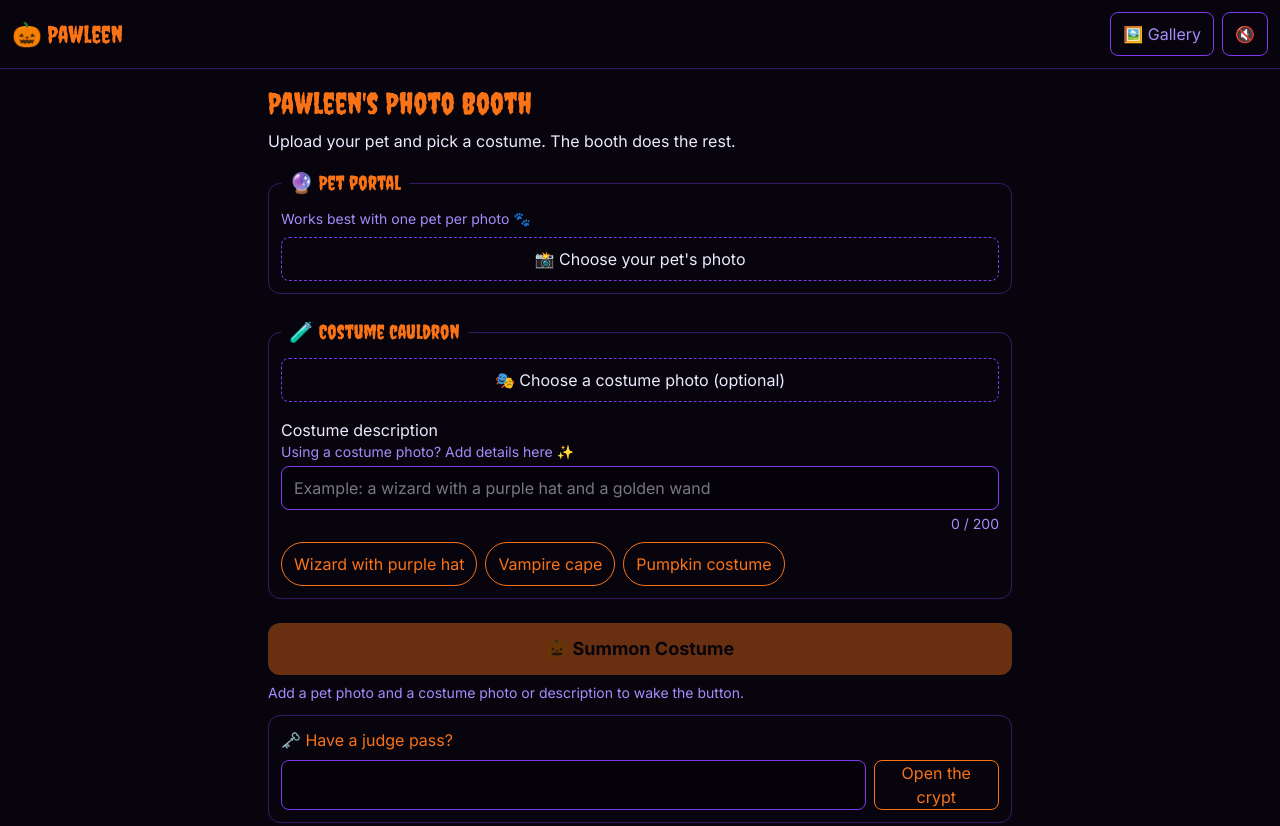
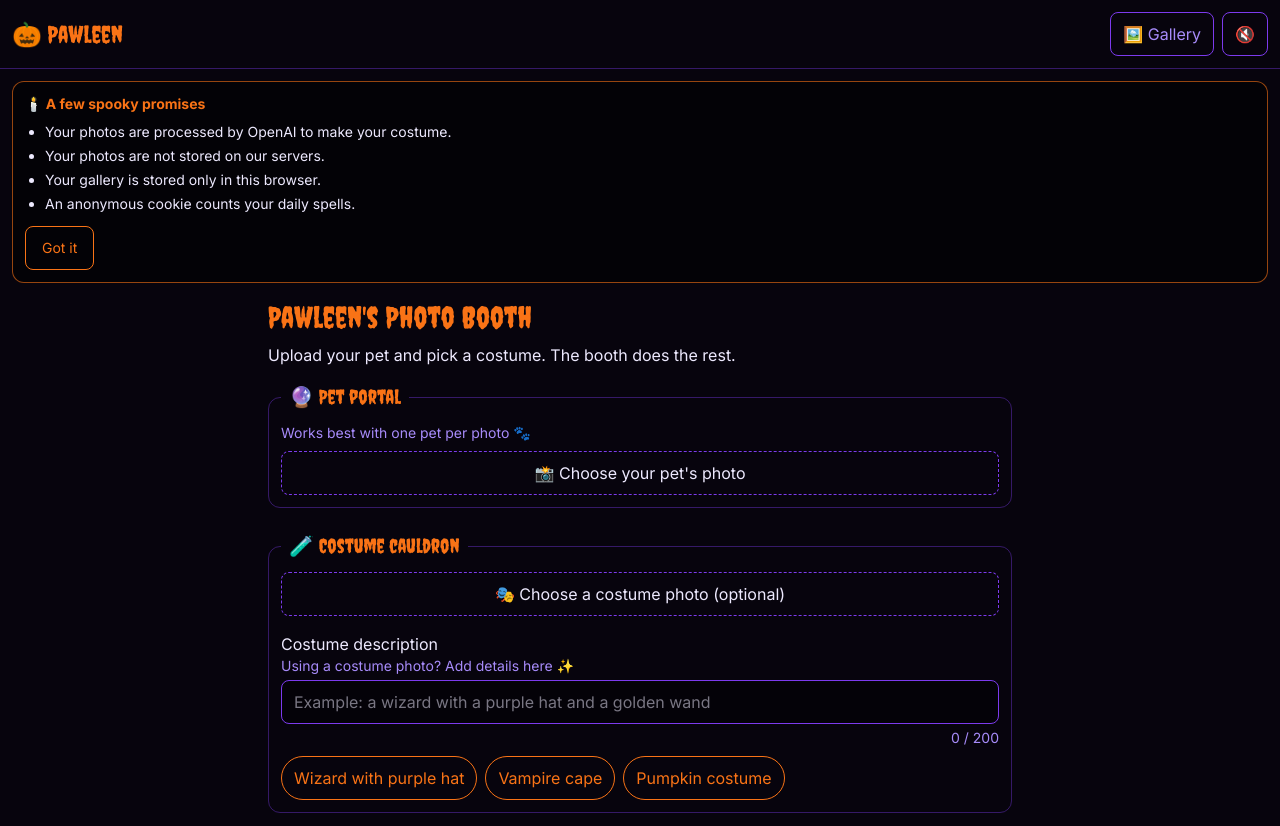
Before and after one commit to yogeshbiswas/pawleen-kiroween, a plain HTML site: page static/index.html in a window 1280 px wide. Shown: the top 826 px of the page. Drawn offline with Linux system fonts and the light colour scheme; no server answers.

Commit message:
Task 10.3: first-visit privacy banner

```diff
--- a/static/index.html
+++ b/static/index.html
@@ -27,6 +27,22 @@
       </button>
     </nav>
   </header>
+
+  <!-- Privacy_Banner: hidden until banner.js decides this is a first visit. -->
+  <aside id="privacy-banner" aria-labelledby="privacy-banner-title" hidden
+    class="mx-3 mt-3 rounded-xl border border-pumpkin/60 bg-black/50 p-3 text-sm">
+    <p id="privacy-banner-title" class="font-bold text-pumpkin">🕯️ A few spooky promises</p>
+    <ul class="mt-2 list-disc pl-5 space-y-1 break-words">
+      <li>Your photos are processed by OpenAI to make your costume.</li>
+      <li>Your photos are not stored on our servers.</li>
+      <li>Your gallery is stored only in this browser.</li>
+      <li>An anonymous cookie counts your daily spells.</li>
+    </ul>
+    <button type="button" id="privacy-banner-dismiss"
+      class="mt-3 min-h-11 w-full rounded-lg border border-pumpkin px-4 text-pumpkin hover:bg-pumpkin/20 min-[400px]:w-auto">
+      Got it
+    </button>
+  </aside>
 
   <main class="flex-1 w-full max-w-3xl mx-auto px-3 py-4">
     <!-- Shown on any screen if the gallery cannot be read at page load (Req 9.16). -->
@@ -265,6 +281,7 @@
     <p id="privacy-note">🔒 Your photos are only used to create your costume (processed by OpenAI) and are never stored on our servers. Your gallery stays in your browser.</p>
   </footer>
 
+  <script type="module" src="/static/js/banner.js"></script>
   <script type="module" src="/static/js/main.js"></script>
 </body>
 </html>
--- /dev/null
+++ b/static/js/banner.js
@@ -0,0 +1,26 @@
+// Privacy_Banner: shown on the first visit, hidden for good once dismissed.
+const KEY = "pawleenBannerDismissed";
+
+function wasDismissed() {
+  try {
+    return localStorage.getItem(KEY) === "1";
+  } catch {
+    // Why: storage can be blocked (private mode). Show the banner; it is only a notice.
+    return false;
+  }
+}
+
+const banner = document.getElementById("privacy-banner");
+const button = document.getElementById("privacy-banner-dismiss");
+
+if (banner && button && !wasDismissed()) {
+  banner.hidden = false;
+  button.addEventListener("click", () => {
+    banner.hidden = true;
+    try {
+      localStorage.setItem(KEY, "1");
+    } catch {
+      // Nothing to do: the banner is already hidden for this visit.
+    }
+  });
+}
```
Also changed, not shown: .kiro/specs/pawleen-photo-booth/tasks.meta.json, static/css/tailwind.css, 2 other files.
